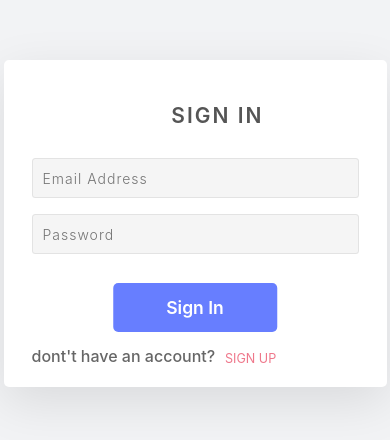
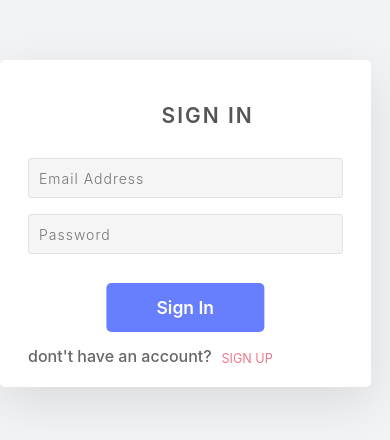
Before and after one commit to valdir-alves3000/nlw4, a Next.js app: page / in a window 390 px wide. Shown: the part 202-642 px from the top of the page. Built offline with nearby package versions, Linux system fonts and the light colour scheme.

Commit message:
Update global.css

```diff
--- a/src/styles/global.css
+++ b/src/styles/global.css
@@ -28,12 +28,15 @@
   html {
     font-size: 87.5%;
   }
+
+  body {
+  width: 95%;
+}
 }
 
 body {
   background: var(--background);
   color: var(--text);
-  padding: 0 0.25rem;
 
 }
 
```
